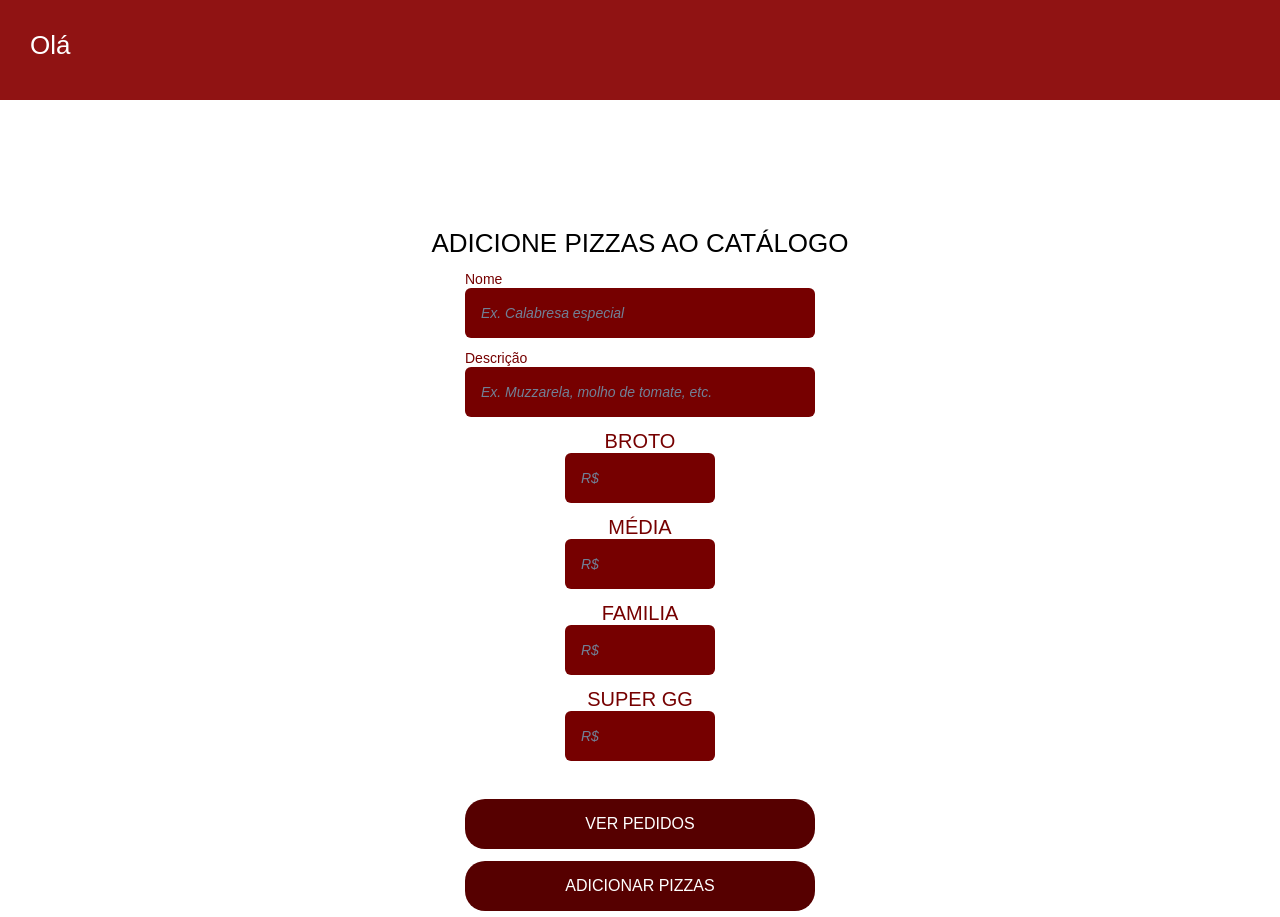
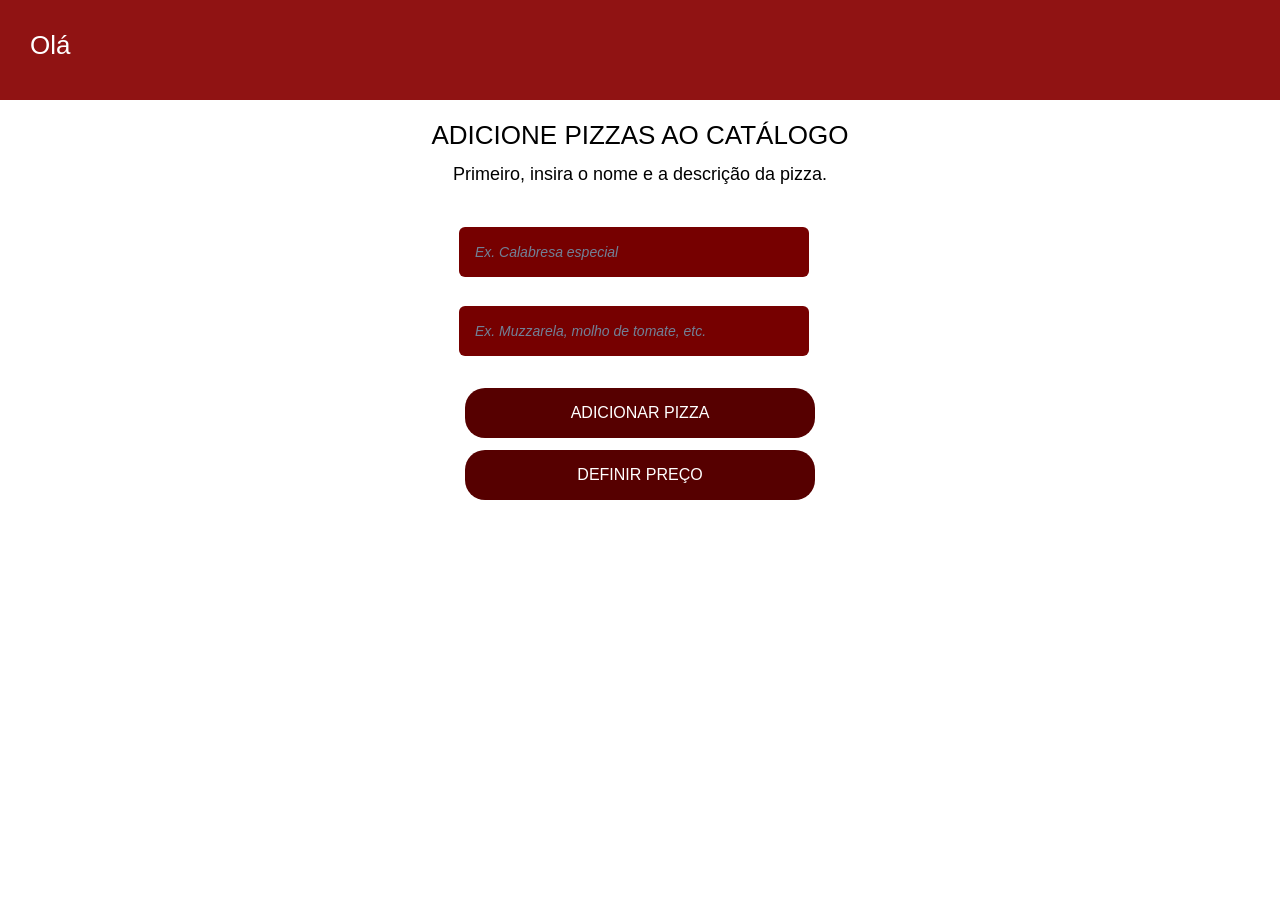
Before and after one commit to future4code/franklin-Pedro-Reis, a React (Create React App) app in the folder pizzaria/frontend/: page /admin/novo in a window 1280 px wide. After the commit the page ends 800 px from the top, so only its background shows below. Built offline with nearby package versions, Linux system fonts and the light colour scheme.

Commit message:
feat/ criacao de pagina para setar o preco da pizza

```diff
--- a/pizzaria/frontend/src/components/Title/Title.tsx
+++ b/pizzaria/frontend/src/components/Title/Title.tsx
@@ -1,4 +1,3 @@
-import { Center } from "@chakra-ui/react";
 import styled from "styled-components";
 
 const StyledTitle = styled.div`
@@ -6,6 +5,7 @@ const StyledTitle = styled.div`
   font-weight: 400;
   font-size: 26px;
   line-height: 31px;
+  text-align: center;
   color: #000000;
 `;
 interface TitleProps {
@@ -13,9 +13,5 @@ interface TitleProps {
 }
 
 export const Title = (props: TitleProps) => {
-  return (
-    <Center>
-      <StyledTitle>{props.text}</StyledTitle>
-    </Center>
-  );
+  return <StyledTitle>{props.text}</StyledTitle>;
 };
--- a/pizzaria/frontend/src/components/styled/styled.ts
+++ b/pizzaria/frontend/src/components/styled/styled.ts
@@ -17,7 +17,7 @@ export const ButtonDiv = styled.div`
 `;
 
 export const InputDiv = styled.div`
-  margin: 6px;
+  margin: 6px 0;
   display: flex;
   flex-direction: column;
   align-itens: center;
@@ -36,10 +36,10 @@ export const LoggedDiv = styled.div`
   display: flex;
   align-itens: center;
   justify-content: center;
-  padding-top: 10%;
+  padding-top: 20px;
   height: 100vh;
   background-color: white;
-  color: black;
+  color: white;
   label {
     color: rgba(118, 0, 0, 1);
   }
--- a/pizzaria/frontend/src/pages/AdminAddItem/AdminAddItem.tsx
+++ b/pizzaria/frontend/src/pages/AdminAddItem/AdminAddItem.tsx
@@ -1,8 +1,7 @@
-import { Center } from "@chakra-ui/react";
+import { Box, Text } from "@chakra-ui/react";
 import { FormEvent } from "react";
 import {
-  LoggedDiv,
-  RowAlignDiv,
+  WhiteBackGroundDiv,
   ButtonDiv,
   Button,
   InputDiv,
@@ -11,15 +10,13 @@ import {
 } from "../../components";
 import { Title } from "../../components/Title/Title";
 import { useForm } from "../../hooks/useForm";
+import { useAppNavigate } from "../../router/coordinator";
 
 export const AdminAddItem = () => {
+  const { goToAdminSetPrice } = useAppNavigate();
   const { form, onChange, cleanFields } = useForm({
     name: "",
     description: "",
-    broto: "",
-    media: "",
-    familia: "",
-    supergg: "",
   });
 
   const onSubmitForm = (event: FormEvent) => {
@@ -29,10 +26,28 @@ export const AdminAddItem = () => {
   };
 
   return (
-    <LoggedDiv>
-      <RowAlignDiv>
+    <WhiteBackGroundDiv>
+      <Box
+        display="flex"
+        flexDirection="column"
+        alignItems="center"
+        justifyContent="space-around"
+        css={`
+          margin-top: 20px;
+        `}
+      >
         <Title text={"ADICIONE PIZZAS AO CATÁLOGO"} />
-        <Center>
+        <Text
+          fontSize="lg"
+          textAlign="center"
+          color="black"
+          css={`
+            padding: 10px;
+          `}
+        >
+          Primeiro, insira o nome e a descrição da pizza.
+        </Text>
+
         <form onSubmit={onSubmitForm}>
           <InputDiv>
             <InputField
@@ -53,60 +68,22 @@ export const AdminAddItem = () => {
               onChange={onChange}
               type="text"
             />
-              <PriceInput
-                label="BROTO"
-                placeholder="R$"
-                id="broto"
-                name="broto"
-                value={form.broto}
-                onChange={onChange}
-                type="text"
-              />
-              <PriceInput
-                label="MÉDIA"
-                placeholder="R$"
-                id="media"
-                name="media"
-                value={form.media}
-                onChange={onChange}
-                type="text"
-              />
-              <PriceInput
-                label="FAMILIA"
-                placeholder="R$"
-                id="familia"
-                name="familia"
-                value={form.familia}
-                onChange={onChange}
-                type="text"
-              />
-              <PriceInput
-                label="SUPER GG"
-                placeholder="R$"
-                id="supergg"
-                name="supergg"
-                value={form.supergg}
-                onChange={onChange}
-                type="text"
-              />
           </InputDiv>
-          </form>
-        </Center>
-        <Center>
           <ButtonDiv>
             <Button
               type="submit"
               color="rgba(86, 0, 0, 1)"
-              text="Ver pedidos"
+              text="Adicionar pizza"
             />
             <Button
-              type="submit"
+              onClick={() => goToAdminSetPrice("pizza")}
+              type="button"
               color="rgba(86, 0, 0, 1)"
-              text="Adicionar pizzas"
+              text="Definir preço"
             />
           </ButtonDiv>
-        </Center>
-      </RowAlignDiv>
-    </LoggedDiv>
+        </form>
+      </Box>
+    </WhiteBackGroundDiv>
   );
 };
--- a/pizzaria/frontend/src/pages/AdminHome/AdminHome.tsx
+++ b/pizzaria/frontend/src/pages/AdminHome/AdminHome.tsx
@@ -1,11 +1,16 @@
-import { Button, ButtonDiv, LoggedDiv, RowAlignDiv } from "../../components";
+import {
+  Button,
+  ButtonDiv,
+  WhiteBackGroundDiv,
+  RowAlignDiv,
+} from "../../components";
 import { useAppNavigate } from "../../router/coordinator";
 
 export const AdminHome = () => {
   const { goToAdminAddItem, goToAdminOrders } = useAppNavigate();
 
   return (
-    <LoggedDiv>
+    <WhiteBackGroundDiv>
       <RowAlignDiv>
         Bem vindo, admin! Como podemos ajudar?
         <ButtonDiv>
@@ -23,6 +28,6 @@ export const AdminHome = () => {
           />
         </ButtonDiv>
       </RowAlignDiv>
-    </LoggedDiv>
+    </WhiteBackGroundDiv>
   );
 };
--- /dev/null
+++ b/pizzaria/frontend/src/pages/AdminSetPrice/AdminSetPrice.tsx
@@ -0,0 +1,61 @@
+import { FormEvent } from "react";
+import { PriceInput } from "../../components";
+import { useForm } from "../../hooks/useForm";
+
+export const AdminSetPrice = () => {
+  const { form, onChange, cleanFields } = useForm({
+    broto: "",
+    media: "",
+    familia: "",
+    supergg: "",
+  });
+
+  const onSubmitForm = (event: FormEvent) => {
+    event.preventDefault();
+    console.log(form);
+    cleanFields();
+  };
+
+  return (
+    <div>
+      <form onSubmit={onSubmitForm}>
+        <PriceInput
+          label="BROTO"
+          placeholder="R$"
+          id="broto"
+          name="broto"
+          value={form.broto}
+          onChange={onChange}
+          type="text"
+        />
+        <PriceInput
+          label="MÉDIA"
+          placeholder="R$"
+          id="media"
+          name="media"
+          value={form.media}
+          onChange={onChange}
+          type="text"
+        />
+        <PriceInput
+          label="FAMILIA"
+          placeholder="R$"
+          id="familia"
+          name="familia"
+          value={form.familia}
+          onChange={onChange}
+          type="text"
+        />
+        <PriceInput
+          label="SUPER GG"
+          placeholder="R$"
+          id="supergg"
+          name="supergg"
+          value={form.supergg}
+          onChange={onChange}
+          type="text"
+        />
+      </form>
+    </div>
+  );
+};
--- a/pizzaria/frontend/src/pages/index.ts
+++ b/pizzaria/frontend/src/pages/index.ts
@@ -3,3 +3,5 @@ export * from "./AdminHome/AdminHome";
 export * from "./Login/Login";
 export * from "./SignUp/SignUp";
 export * from "./Error/Error";
+export * from "./AdminSetPrice/AdminSetPrice";
+export * from "./Home/Home";
--- a/pizzaria/frontend/src/router/Router.tsx
+++ b/pizzaria/frontend/src/router/Router.tsx
@@ -1,8 +1,15 @@
 import { Routes, Route } from "react-router-dom";
-import { AdminAddItem, AdminHome, Error, Login, SignUp } from "../pages";
+import {
+  AdminAddItem,
+  AdminHome,
+  AdminSetPrice,
+  Error,
+  Login,
+  SignUp,
+  Home,
+} from "../pages";
 import { AdminOrderDetails } from "../pages/AdminOrderDetails/AdminOrderDetails";
 import { AdminOrders } from "../pages/AdminOrders/AdminOrders";
-import { Home } from "../pages/Home/Home";
 import { UserCheckout } from "../pages/UserCheckout/UserCheckout";
 import { UserHome } from "../pages/UserHome/UserHome";
 import { UserMakeOrder } from "../pages/UserMakeOrder/UserMakeOrder";
@@ -17,6 +24,7 @@ export const Router = () => {
         <Route path="criar-conta" element={<SignUp />} />
         <Route path="admin" element={<AdminHome />} />
         <Route path="admin/novo" element={<AdminAddItem />} />
+        <Route path="admin/alterar-preco/:id" element={<AdminSetPrice />} />
         <Route path="admin/pedidos" element={<AdminOrders />} />
         <Route path="admin/pedidos/:id" element={<AdminOrderDetails />} />
         <Route path="*" element={<Error />} />
--- a/pizzaria/frontend/src/router/coordinator.ts
+++ b/pizzaria/frontend/src/router/coordinator.ts
@@ -21,6 +21,9 @@ export const useAppNavigate = () => {
 
   const goToAdminAddItem = () => {
     navigate(`/admin/novo`);
+  };
+  const goToAdminSetPrice = (pizzaId: string) => {
+    navigate(`/admin/alterar-preco/${pizzaId}`);
   };
 
   const goToAdminOrders = () => {
@@ -58,5 +61,6 @@ export const useAppNavigate = () => {
     goToUserMakeOrder,
     goToUserCheckout,
     goToUserOrderDetails,
+    goToAdminSetPrice,
   };
 };
--- a/pizzaria/frontend/src/services/signup.ts
+++ b/pizzaria/frontend/src/services/signup.ts
@@ -21,6 +21,7 @@ export const signup = async (body: SignUpProps) => {
   try {
     const response = await axios.post(`${BASE_URL}/signup`, body);
     localStorage.setItem("token", response.data.token);
+    alert(response.data.message);
     return response;
   } catch (error) {
     alert("Revise seus dados");
```
Also changed, not shown: pizzaria/frontend/src/services/Admin/addPizza.ts (added, +45 -0 lines). Lines whose indentation alone changed are shown as unchanged.
